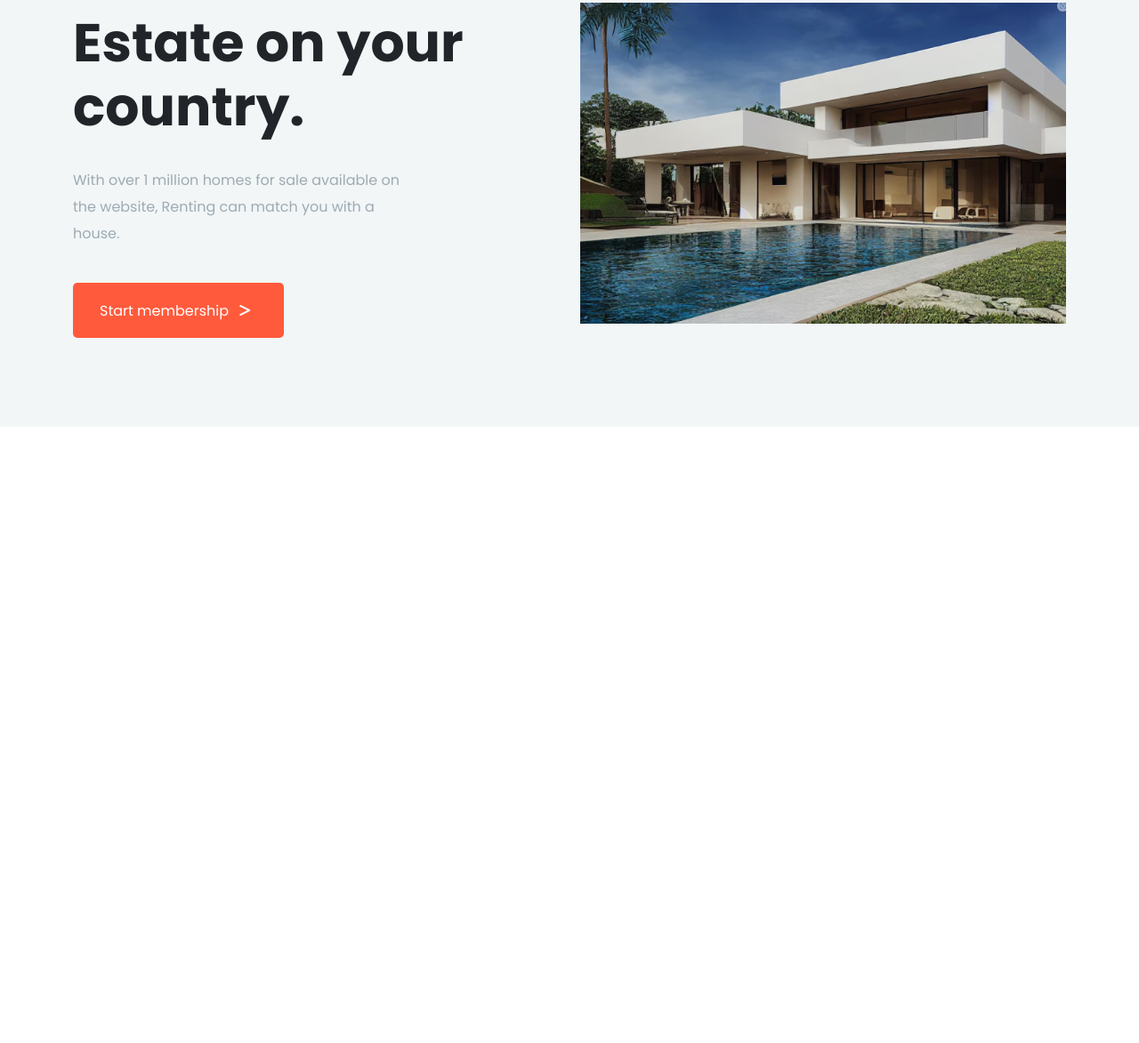
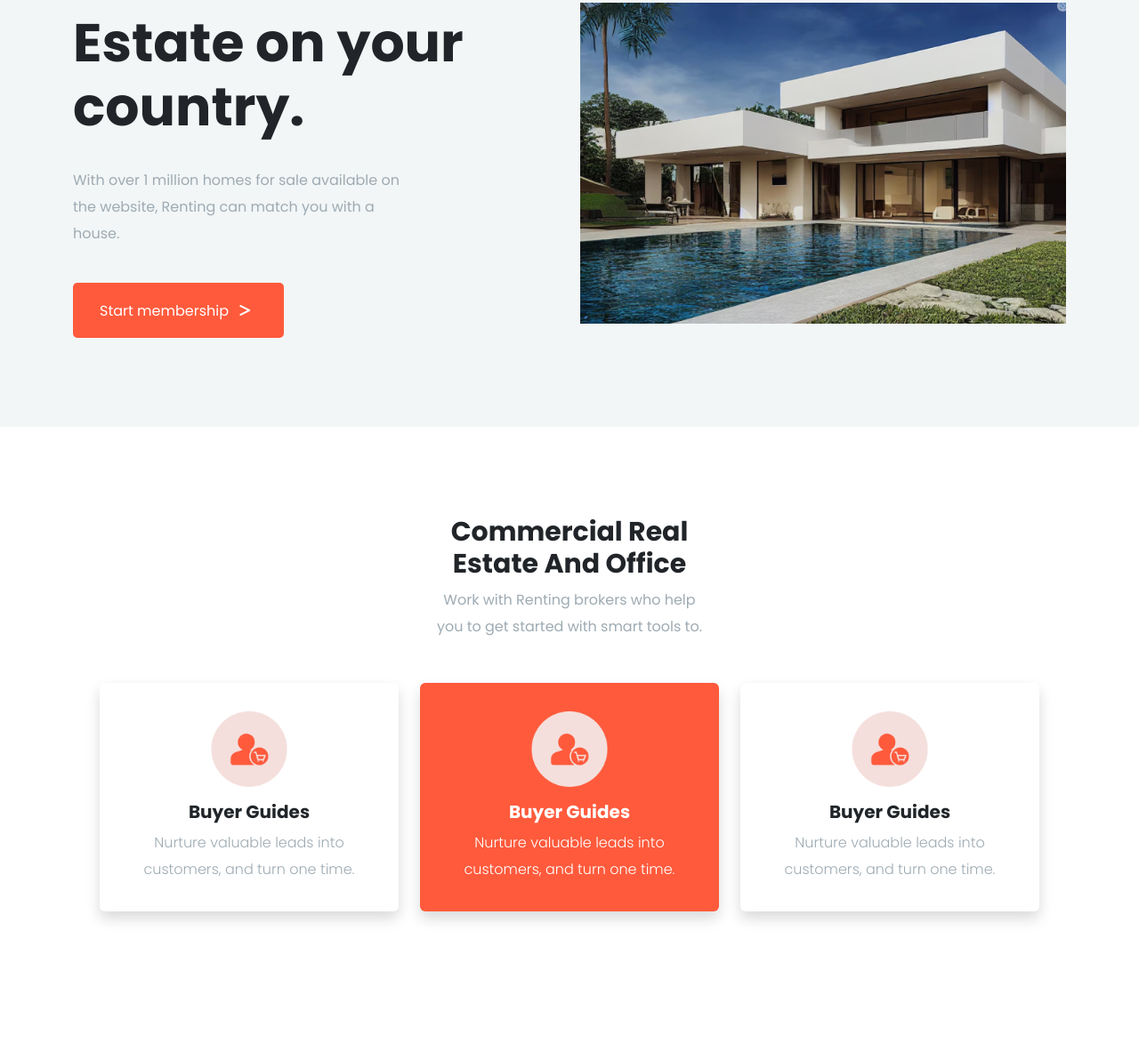
Before and after one commit to freelanceristiaq/Property-Listing-Website, a plain HTML site: page index.html in a window 1280 px wide. Shown: the part 296-1469 px from the top of the page at 89% size. Before the commit the page ends 800 px from the top, so only its background shows below. Drawn offline with nearby package versions, Linux system fonts and the light colour scheme.

Commit message:
Features-box

```diff
--- a/css/style.css
+++ b/css/style.css
@@ -12,6 +12,14 @@
 .navbar-brand {
     font-size: 30px;
     font-weight: bold;
+}
+
+.nav-items :active {
+    color: rgb(0, 0, 0);
+}
+
+.nav-items :hover {
+    color: FF5A3C;
 }
 
 .Custom-btn {
@@ -44,3 +52,81 @@
     line-height: 30px;
     width: 70%;
 }
+.Features h2 {
+    font-size: 30px;
+    font-weight: 700;
+    width: 30%;
+}
+
+.Features p {
+    font-size: 16px;
+    color: #9EABB3;
+    width: 30%;
+    line-height: 30px;
+}
+
+
+.features-box-left img {
+    width: 118px;
+    height: auto;
+
+}
+
+.features-box-left h4 {
+    font-size: 20px;
+    font-weight: 700;
+}
+
+.features-box-left p {
+    font-size: 16px;
+    color: #9EABB3;
+    line-height: 30px;
+    font-weight: 300;
+
+}
+
+
+.features-box-right img {
+    width: 118px;
+    height: auto;
+
+}
+
+.features-box-right h4 {
+    font-size: 20px;
+    font-weight: 700;
+}
+
+.features-box-right p {
+    font-size: 16px;
+    color: #9EABB3;
+    line-height: 30px;
+    font-weight: 300;
+
+
+}
+
+.features-box-center {
+    background-color: #FF5A3C;
+
+}
+.features-box-center img {
+    width: 118px;
+    height: auto;
+
+}
+
+.features-box-center h4 {
+    font-size: 20px;
+    font-weight: 700;
+    color: #ffffff;
+}
+
+.features-box-center p {
+    font-size: 16px;
+    color: #ffffff;
+    line-height: 30px;
+    font-weight: 300;
+
+
+}
--- a/index.html
+++ b/index.html
@@ -14,7 +14,9 @@
         rel="stylesheet">
 
     <!--- font awsome-->
-        <link rel="stylesheet" href="https://cdnjs.cloudflare.com/ajax/libs/font-awesome/6.5.2/css/all.min.css" integrity="sha512-SnH5WK+bZxgPHs44uWIX+LLJAJ9/2PkPKZ5QiAj6Ta86w+fsb2TkcmfRyVX3pBnMFcV7oQPJkl9QevSCWr3W6A==" crossorigin="anonymous" referrerpolicy="no-referrer" />
+    <link rel="stylesheet" href="https://cdnjs.cloudflare.com/ajax/libs/font-awesome/6.5.2/css/all.min.css"
+        integrity="sha512-SnH5WK+bZxgPHs44uWIX+LLJAJ9/2PkPKZ5QiAj6Ta86w+fsb2TkcmfRyVX3pBnMFcV7oQPJkl9QevSCWr3W6A=="
+        crossorigin="anonymous" referrerpolicy="no-referrer" />
 
     <link href="https://cdn.jsdelivr.net/npm/bootstrap@5.3.3/dist/css/bootstrap.min.css" rel="stylesheet"
         integrity="sha384-QWTKZyjpPEjISv5WaRU9OFeRpok6YctnYmDr5pNlyT2bRjXh0JMhjY6hW+ALEwIH" crossorigin="anonymous">
@@ -70,7 +72,7 @@
                     </button>
                     <div id="navbarCollapse" class="collapse navbar-collapse">
                         <ul class="navbar-nav mx-auto me-5 ps-5 pe-5">
-                            <li class="nav-item">
+                            <li class="nav-item navs-items">
                                 <a href="" class="nav-link active">
                                     Home
                                 </a>
@@ -117,7 +119,8 @@
                             Find the best Real Estate on your country.
                         </h1>
                         <p class="py-4">
-                        With over 1 million homes for sale available on the website, Renting can match you with a house.
+                            With over 1 million homes for sale available on the website, Renting can match you with a
+                            house.
                         </p>
                         <button type="button" class="btn Custom-btn"> Start membership
                             <i class="fa-solid fa-greater-than m-2"></i></button>
@@ -136,7 +139,74 @@
 
     </main>
 
+    <section style="padding: 100px;">
 
+        <div class="container">
+            <div class="Features align-items-center">
+                <h2 class="mx-auto text-center">
+                    Commercial Real Estate And Office
+                </h2>
+
+                <p class="mx-auto text-center">
+                    Work with Renting brokers who help you to get started with smart tools to.
+                </p>
+            </div>
+
+
+            <div class="row mt-5">
+
+                <!-- box item -01 -->
+
+                <div class="col-lg-4 sm-12">
+                    <div
+                        class="d-flex flex-column features-box-left align-items-center text-center shadow p-3 mb-5 rounded">
+
+                        <img class="p-3" src="icons/Buyer.png" alt="">
+                        <h4>
+                            Buyer Guides
+                        </h4>
+                        <p>
+                            Nurture valuable leads into customers, and turn one time.
+                        </p>
+                    </div>
+                </div>
+
+
+                <!-- box item -02 -->
+
+                <div class="col-lg-4 sm-12">
+                    <div
+                    class="d-flex flex-column  align-items-center text-center shadow p-3 mb-5 rounded features-box-center">
+
+                        <img class="p-3" src="icons/Buyer.png" alt="">
+                        <h4>
+                            Buyer Guides
+                        </h4>
+                        <p>
+                            Nurture valuable leads into customers, and turn one time.
+                        </p>
+                    </div>
+                </div>
+
+                <!-- box item -03 -->
+
+                <div class="col-lg-4 sm-12">
+                    <div
+                        class="d-flex flex-column features-box-right align-items-center text-center shadow p-3 mb-5 rounded">
+
+                        <img class="p-3" src="icons/Buyer.png" alt="">
+                        <h4>
+                            Buyer Guides
+                        </h4>
+                        <p>
+                            Nurture valuable leads into customers, and turn one time.
+                        </p>
+                    </div>
+                </div>
+
+
+            </div>
+    </section>
 
     <script src="https://cdn.jsdelivr.net/npm/bootstrap@5.3.3/dist/js/bootstrap.bundle.min.js"
         integrity="sha384-YvpcrYf0tY3lHB60NNkmXc5s9fDVZLESaAA55NDzOxhy9GkcIdslK1eN7N6jIeHz"
```
Also changed, not shown: icons/Buyer.png (added), icons/Seller.png (added). Lines whose indentation alone changed are shown as unchanged.
